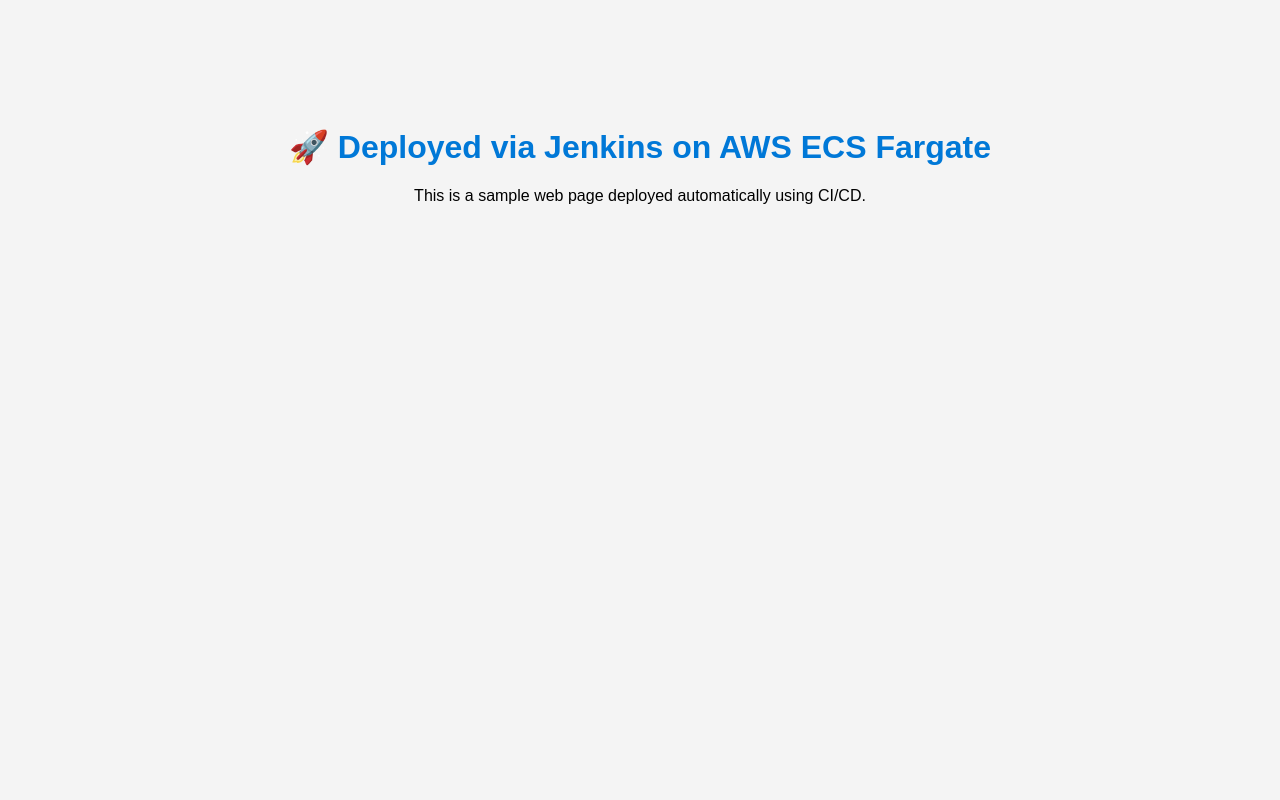
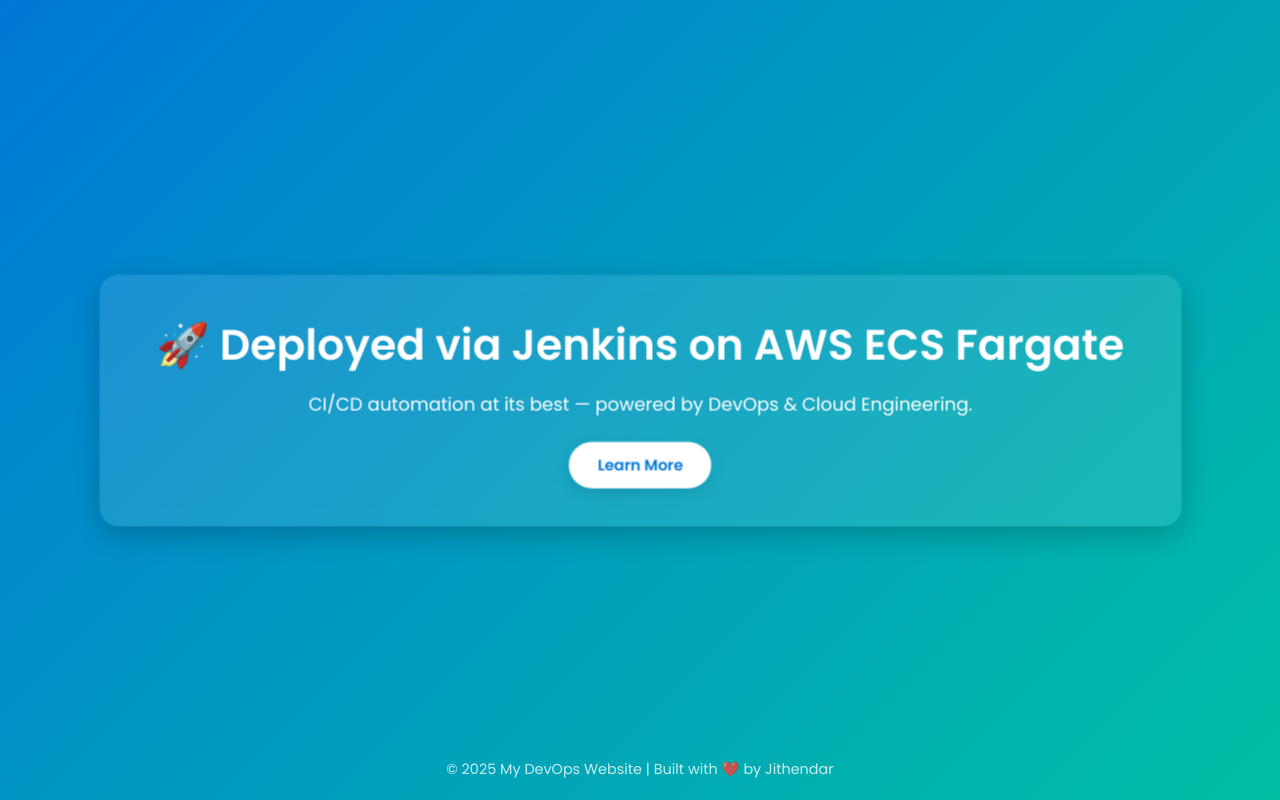
Before and after one commit to Jithendarramagiri1998/ecs-aurora-website, a plain HTML site: page app/index.html in a window 1280 px wide. Drawn offline with Linux system fonts and the light colour scheme.

Commit message:
Update index.html

```diff
--- a/app/index.html
+++ b/app/index.html
@@ -1,21 +1,113 @@
 <!DOCTYPE html>
-<html>
+<html lang="en">
 <head>
+  <meta charset="UTF-8" />
+  <meta name="viewport" content="width=device-width, initial-scale=1.0" />
   <title>Welcome to My Website</title>
+  <link href="https://fonts.googleapis.com/css2?family=Poppins:wght@400;600&display=swap" rel="stylesheet" />
   <style>
+    * {
+      margin: 0;
+      padding: 0;
+      box-sizing: border-box;
+    }
+
     body {
-      font-family: Arial;
+      font-family: 'Poppins', sans-serif;
+      background: linear-gradient(135deg, #0078d7, #00bfa5);
+      color: #fff;
+      display: flex;
+      flex-direction: column;
+      align-items: center;
+      justify-content: center;
+      height: 100vh;
+      overflow: hidden;
+    }
+
+    h1 {
+      font-size: 2.8rem;
+      font-weight: 600;
+      animation: fadeInDown 1s ease forwards;
+    }
+
+    p {
+      margin-top: 15px;
+      font-size: 1.2rem;
+      opacity: 0.9;
+      animation: fadeInUp 1.5s ease forwards;
+    }
+
+    .container {
       text-align: center;
-      margin-top: 10%;
-      background-color: #f4f4f4;
+      background: rgba(255, 255, 255, 0.1);
+      padding: 40px 60px;
+      border-radius: 20px;
+      box-shadow: 0 10px 30px rgba(0, 0, 0, 0.2);
+      backdrop-filter: blur(8px);
+      transform: scale(0.95);
+      transition: transform 0.4s ease;
     }
-    h1 {
+
+    .container:hover {
+      transform: scale(1.02);
+    }
+
+    .button {
+      display: inline-block;
+      margin-top: 25px;
+      padding: 12px 30px;
+      font-size: 1rem;
       color: #0078d7;
+      background: #fff;
+      border-radius: 30px;
+      text-decoration: none;
+      font-weight: 600;
+      box-shadow: 0 5px 15px rgba(0, 0, 0, 0.1);
+      transition: all 0.3s ease;
+    }
+
+    .button:hover {
+      background: #0078d7;
+      color: #fff;
+      transform: translateY(-3px);
+    }
+
+    @keyframes fadeInDown {
+      from {
+        opacity: 0;
+        transform: translateY(-50px);
+      }
+      to {
+        opacity: 1;
+        transform: translateY(0);
+      }
+    }
+
+    @keyframes fadeInUp {
+      from {
+        opacity: 0;
+        transform: translateY(50px);
+      }
+      to {
+        opacity: 1;
+        transform: translateY(0);
+      }
+    }
+
+    footer {
+      position: absolute;
+      bottom: 20px;
+      font-size: 0.9rem;
+      opacity: 0.8;
     }
   </style>
 </head>
 <body>
-  <h1>🚀 Deployed via Jenkins on AWS ECS Fargate</h1>
-  <p>This is a sample web page deployed automatically using CI/CD.</p>
+  <div class="container">
+    <h1>🚀 Deployed via Jenkins on AWS ECS Fargate</h1>
+    <p>CI/CD automation at its best — powered by DevOps & Cloud Engineering.</p>
+    <a href="#" class="button">Learn More</a>
+  </div>
+  <footer>© 2025 My DevOps Website | Built with ❤️ by Jithendar</footer>
 </body>
 </html>
```
